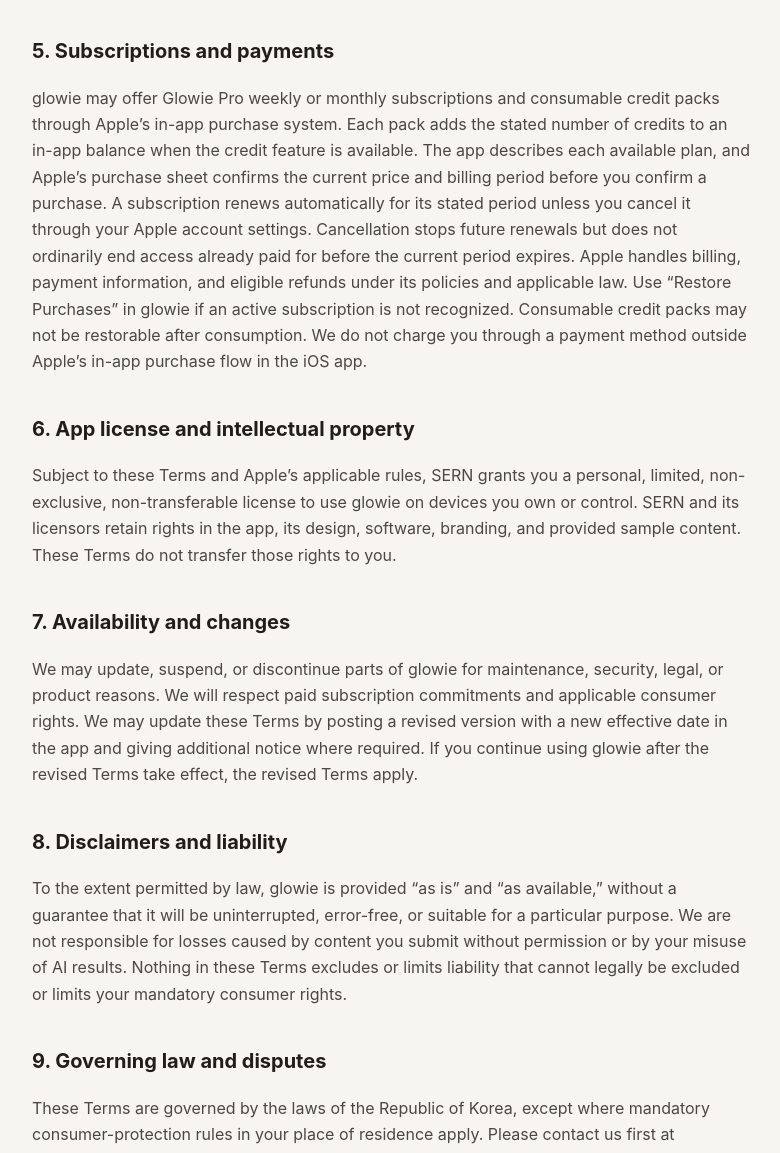
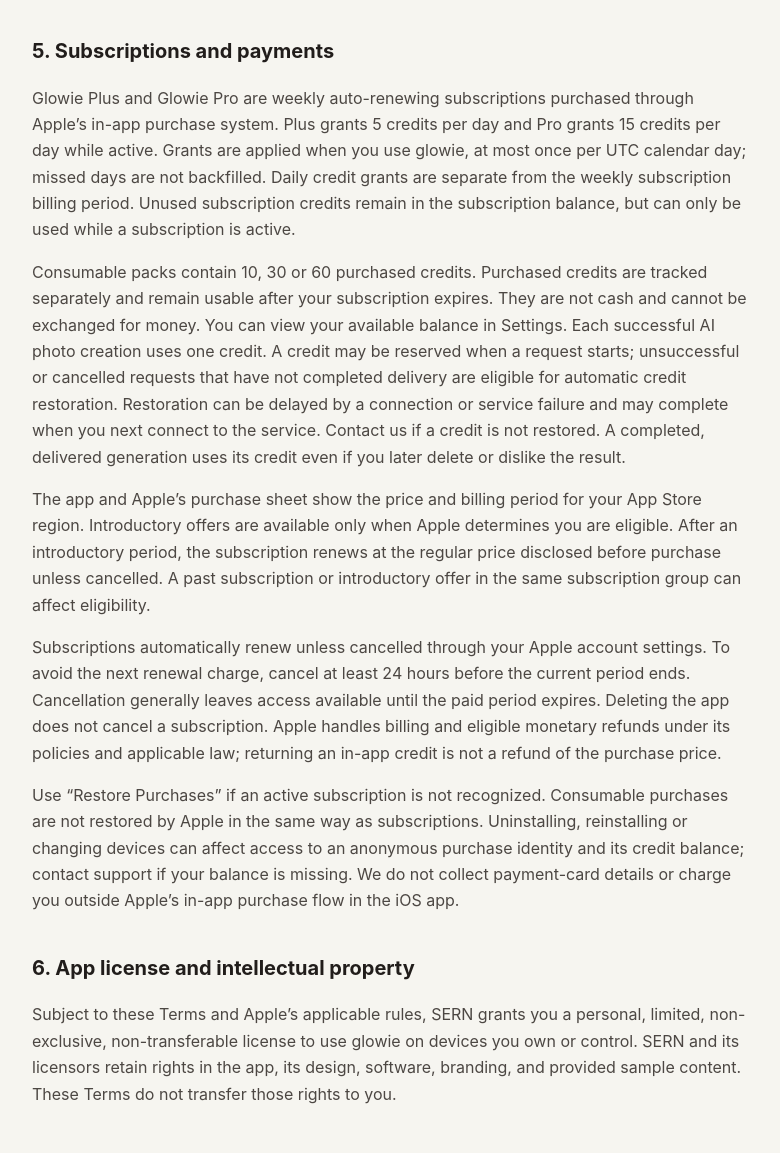
Before and after one commit to wrd1stProgrammer/glowie-legal, a plain HTML site: page terms/index.html in a window 1280 px wide. Shown: the part 1343-2496 px from the top of the page, without its empty margins (248-1028 px from the left). Drawn offline with Linux system fonts and the light colour scheme.

Commit message:
Align terms with current Glowie functionality

```diff
--- a/terms/index.html
+++ b/terms/index.html
@@ -1,5 +1,5 @@
 <!doctype html><html lang="en"><head><meta charset="utf-8"><meta name="viewport" content="width=device-width, initial-scale=1"><title>Terms of Use · glowie</title><style>body{margin:0;background:#f6f5f0;color:#211d1b;font:16px/1.65 -apple-system,BlinkMacSystemFont,"Helvetica Neue",sans-serif}main{max-width:720px;margin:0 auto;padding:44px 24px 80px}header{display:flex;justify-content:space-between;align-items:center;border-bottom:1px solid #d9d5cb;padding-bottom:18px}.brand{font:italic 38px Georgia,serif;color:#211d1b;text-decoration:none}nav a{margin-left:18px;color:#6b625c;text-decoration:none;font-size:14px}article{padding-top:28px}h1{font:italic 42px Georgia,serif;line-height:1.15}h2{font-size:20px;margin-top:38px}p,li{color:#4c4743}a{color:#704f43}footer{border-top:1px solid #d9d5cb;margin-top:56px;padding-top:20px;color:#777;font-size:13px}@media(max-width:500px){nav a{margin-left:10px;font-size:12px}h1{font-size:35px}}</style></head><body><main><header><a class="brand" href="/glowie-legal/support/">glowie.</a><nav><a href="/glowie-legal/support/">Support</a><a href="/glowie-legal/privacy/">Privacy</a><a href="/glowie-legal/terms/">Terms</a></nav></header><article><h1>Terms of Use</h1>
-<p><strong>Effective date:</strong> September 28, 2026<br />
+<p><strong>Effective date:</strong> October 30, 2026<br />
 <strong>Operator:</strong> SERN, Republic of Korea<br />
 <strong>Contact:</strong> kicoa24@gmail.com</p>
 <p>These Terms of Use (“Terms”) govern your use of the glowie iOS app operated by SERN (“we,” “us,” or “our”). By using glowie, you agree to these Terms. If you do not agree, do not use the app.</p>
@@ -12,7 +12,11 @@
 <h2>4. AI results and local storage</h2>
 <p>AI output may be inaccurate, unexpected, or similar to output made for others. Review results before relying on, publishing, or sharing them. Do not use glowie or its outputs for decisions where an error could cause serious harm. Images saved in glowie’s gallery are kept locally on your device. You are responsible for backing up images you want to keep; deleting the app or losing your device may remove local images. Saving to Apple Photos is controlled by iOS permissions and Apple Photos.</p>
 <h2>5. Subscriptions and payments</h2>
-<p>glowie may offer Glowie Pro weekly or monthly subscriptions and consumable credit packs through Apple’s in-app purchase system. Each pack adds the stated number of credits to an in-app balance when the credit feature is available. The app describes each available plan, and Apple’s purchase sheet confirms the current price and billing period before you confirm a purchase. A subscription renews automatically for its stated period unless you cancel it through your Apple account settings. Cancellation stops future renewals but does not ordinarily end access already paid for before the current period expires. Apple handles billing, payment information, and eligible refunds under its policies and applicable law. Use “Restore Purchases” in glowie if an active subscription is not recognized. Consumable credit packs may not be restorable after consumption. We do not charge you through a payment method outside Apple’s in-app purchase flow in the iOS app.</p>
+<p>Glowie Plus and Glowie Pro are weekly auto-renewing subscriptions purchased through Apple’s in-app purchase system. Plus grants 5 credits per day and Pro grants 15 credits per day while active. Grants are applied when you use glowie, at most once per UTC calendar day; missed days are not backfilled. Daily credit grants are separate from the weekly subscription billing period. Unused subscription credits remain in the subscription balance, but can only be used while a subscription is active.</p>
+<p>Consumable packs contain 10, 30 or 60 purchased credits. Purchased credits are tracked separately and remain usable after your subscription expires. They are not cash and cannot be exchanged for money. You can view your available balance in Settings. Each successful AI photo creation uses one credit. A credit may be reserved when a request starts; unsuccessful or cancelled requests that have not completed delivery are eligible for automatic credit restoration. Restoration can be delayed by a connection or service failure and may complete when you next connect to the service. Contact us if a credit is not restored. A completed, delivered generation uses its credit even if you later delete or dislike the result.</p>
+<p>The app and Apple’s purchase sheet show the price and billing period for your App Store region. Introductory offers are available only when Apple determines you are eligible. After an introductory period, the subscription renews at the regular price disclosed before purchase unless cancelled. A past subscription or introductory offer in the same subscription group can affect eligibility.</p>
+<p>Subscriptions automatically renew unless cancelled through your Apple account settings. To avoid the next renewal charge, cancel at least 24 hours before the current period ends. Cancellation generally leaves access available until the paid period expires. Deleting the app does not cancel a subscription. Apple handles billing and eligible monetary refunds under its policies and applicable law; returning an in-app credit is not a refund of the purchase price.</p>
+<p>Use “Restore Purchases” if an active subscription is not recognized. Consumable purchases are not restored by Apple in the same way as subscriptions. Uninstalling, reinstalling or changing devices can affect access to an anonymous purchase identity and its credit balance; contact support if your balance is missing. We do not collect payment-card details or charge you outside Apple’s in-app purchase flow in the iOS app.</p>
 <h2>6. App license and intellectual property</h2>
 <p>Subject to these Terms and Apple’s applicable rules, SERN grants you a personal, limited, non-exclusive, non-transferable license to use glowie on devices you own or control. SERN and its licensors retain rights in the app, its design, software, branding, and provided sample content. These Terms do not transfer those rights to you.</p>
 <h2>7. Availability and changes</h2>
```
